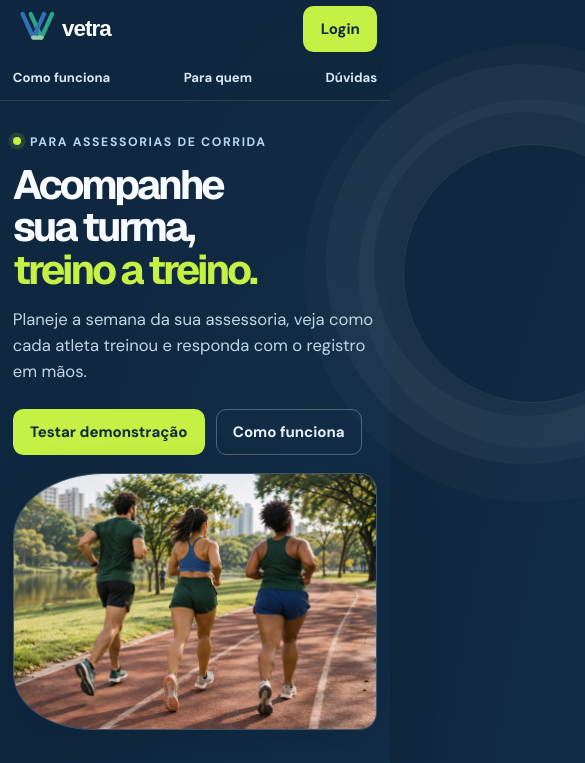
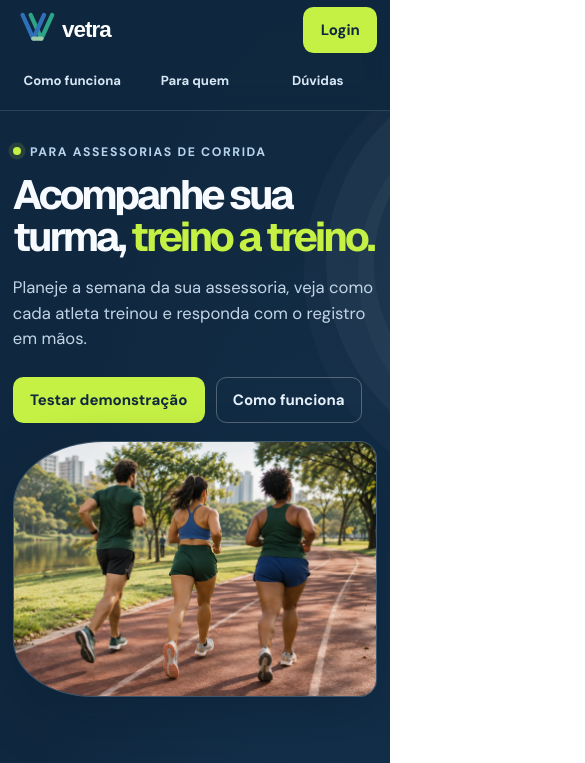
Before and after one commit to dcsantos136/Plataforma-Acessoria, a plain HTML site: page index.html in a window 390 px wide. Shown: the top 763 px of the page, 585 px wide, since content can reach past the window. Drawn offline with Linux system fonts and the light colour scheme.

Commit message:
Align Vetra mobile navigation and login logo

```diff
--- a/marketing/assets/home-dark.css
+++ b/marketing/assets/home-dark.css
@@ -2,8 +2,8 @@ body.home-dark.design-salvia{--page:#10283F;--ink:#F6FAFF;--muted:#B5C8DA;--stro
 body.home-dark:before,body.home-dark:after{content:"";position:absolute;z-index:-1;pointer-events:none;aspect-ratio:1;border-radius:50%;right:-21rem;top:4rem;width:min(59rem,78vw);border:3rem solid #FFFFFF09}
 body.home-dark:after{right:-17rem;top:9rem;width:min(49rem,66vw);border:1px solid #FFFFFF16;box-shadow:0 0 0 2.8rem #FFFFFF07,0 0 0 6.2rem #FFFFFF05}
 .home-dark .page-header{background:#10283FCE;border-color:#FFFFFF20;backdrop-filter:blur(12px)}
-.home-dark .page-header .topbar{justify-content:flex-start;gap:1.35rem}
-.home-dark .topbar nav{margin-left:auto}
+.home-dark .page-header .topbar{justify-content:space-between;gap:1rem}
+.home-dark .topbar nav{margin-left:0}
 .home-dark .header-login{flex:none}
 .home-dark .topbar nav a{color:#D8E7F5}
 .home-dark .topbar nav a:hover{color:#FFFFFF}
@@ -46,3 +46,17 @@ body.home-dark:after{right:-17rem;top:9rem;width:min(49rem,66vw);border:1px soli
 @media(max-width:850px){.home-dark .hero-salvia{grid-template-columns:1fr;gap:1.4rem;padding-block:2.5rem 1.7rem}.home-dark .hero-salvia h1{max-width:12ch;font-size:clamp(2.8rem,8.6vw,4.2rem)}.home-dark .art-salvia{grid-row:2;aspect-ratio:1.65}.home-dark .hero-copy{grid-row:1}.home-dark:before{right:-26rem;top:2rem;width:48rem}.home-dark:after{right:-22rem;top:6rem;width:39rem}}
 @media(max-width:690px){.home-dark .hero-salvia{padding-block:2rem 1.35rem;gap:1.1rem}.home-dark .art-salvia{aspect-ratio:1.42;border-top-left-radius:25%}.home-dark .hero-salvia h1{font-size:clamp(2.55rem,9.3vw,3.6rem)}.home-dark .flow-grid{gap:.65rem}.home-dark .flow-grid article{border-width:1px;border-radius:.8rem;padding:.9rem}}
 @media(max-width:690px){.home-dark .page-header .topbar{justify-content:space-between;gap:.25rem .6rem}.home-dark .topbar nav{margin-left:0}}
+
+/* Prevent oversized decorative rings from widening the mobile layout viewport. */
+html{overflow-x:hidden;overflow-x:clip}
+body.home-dark{width:100%;max-width:100%;overflow-x:hidden;overflow-x:clip}
+@media(max-width:690px){
+ .home-dark .page-header{width:100%;max-width:100%;overflow:hidden}
+ .home-dark .page-header .topbar{width:calc(100% - 1.6rem);min-width:0;display:grid;grid-template-columns:minmax(0,1fr) auto;grid-template-rows:auto auto;gap:.35rem .65rem;padding-block:.45rem}
+ .home-dark .home-logo{grid-column:1;grid-row:1}
+ .home-dark .header-login{grid-column:2;grid-row:1;justify-self:end}
+ .home-dark .topbar nav{grid-column:1/-1;grid-row:2;display:grid;grid-template-columns:repeat(3,minmax(0,1fr));width:100%;min-width:0;gap:.25rem;margin:0}
+ .home-dark .topbar nav a{min-width:0;justify-content:center;text-align:center;white-space:normal;line-height:1.15}
+ .home-dark .hero-salvia,.home-dark .hero-copy,.home-dark .hero-salvia h1,.home-dark .hero-salvia .intro,.home-dark .art-salvia{min-width:0;max-width:100%}
+ .home-dark .art-salvia img{width:100%;height:100%;object-fit:cover}
+}
--- a/styles.css
+++ b/styles.css
@@ -244,3 +244,6 @@ body[data-role="trainer"] .next-action .primary-button:hover{background:#1e3d33}
 #auth-view .auth-panel footer{border-color:#ffffff25;color:#afc2d4}
 #auth-view .auth-panel footer a{color:#afcfe8}
 @media(max-width:640px){#auth-view .auth-shell{background:radial-gradient(ellipse at 81% 12%,#1c4462 0%,#132f49 35%,#10283f 73%)}#auth-view .auth-panel{margin:0;min-height:100dvh;border:0;border-radius:0;background:transparent;box-shadow:none;padding:20px 20px 16px}#auth-view .mobile-logo{content:url("assets/vetra-logo-branco.svg")}}
+#auth-view .logo-link{display:block;width:fit-content;line-height:0}
+#auth-view .mobile-logo-link{display:none}
+@media(max-width:640px){#auth-view .mobile-logo-link{display:block;width:112px;margin:0 auto 27px}#auth-view .mobile-logo{display:block;width:100%;height:auto;margin:0}}
```
Also changed, not shown: app.html (+2 -2 lines).
